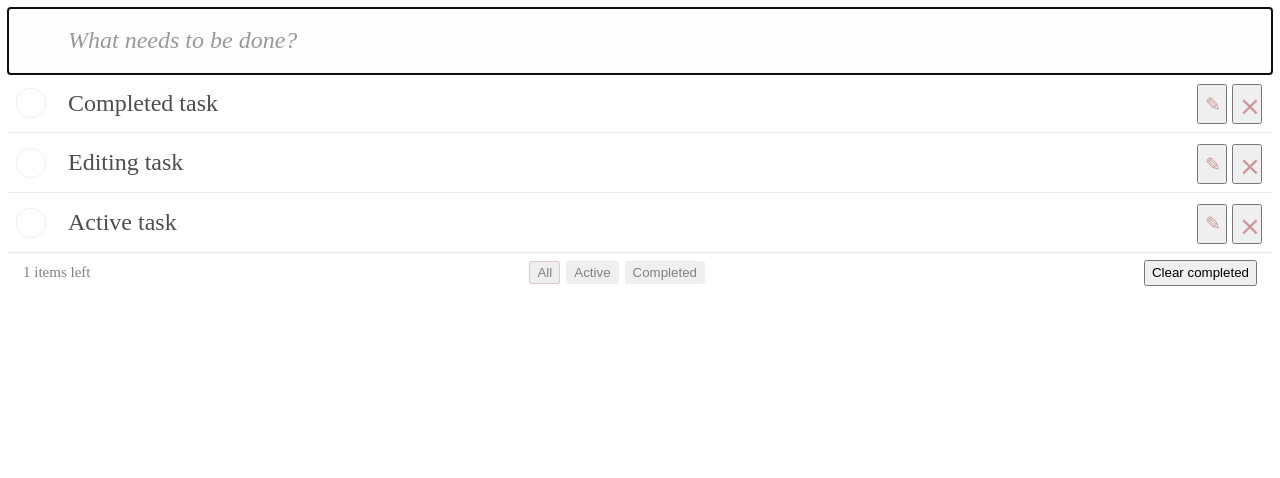
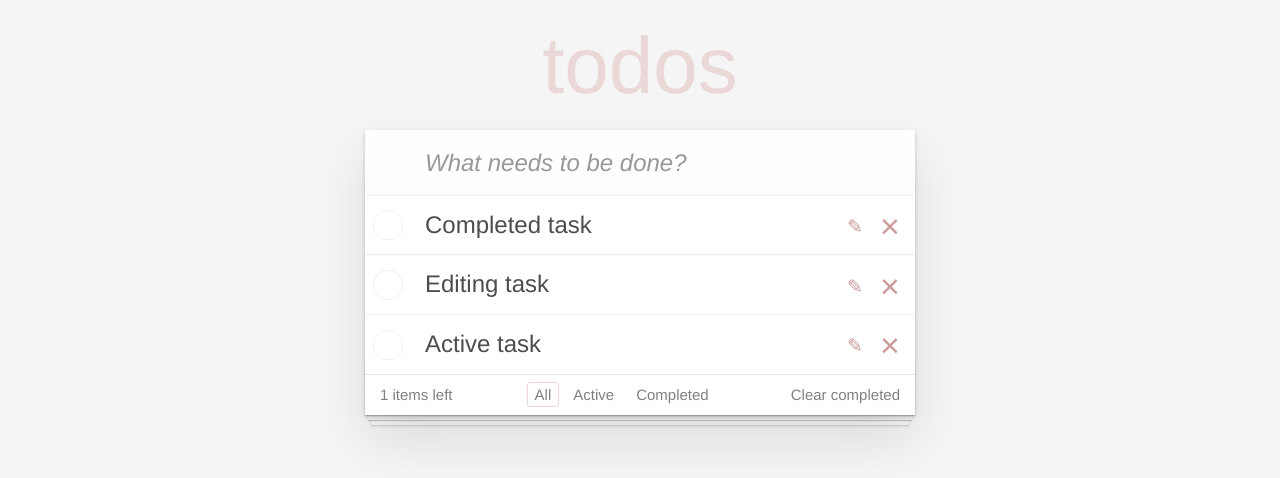
Before and after one commit to ninelamericanel/todoWithTS, a React (Create React App) app: page / in a window 1280 px wide. Shown: the top 478 px of the page. Built offline with nearby package versions, Linux system fonts and the light colour scheme.

Commit message:
added style for app component

```diff
--- a/src/components/app/style.css
+++ b/src/components/app/style.css
@@ -0,0 +1,54 @@
+html,
+body {
+    margin: 0;
+    padding: 0;
+}
+
+button {
+    margin: 0;
+    padding: 0;
+    border: 0;
+    background: none;
+    font-size: 100%;
+    vertical-align: baseline;
+    font-family: inherit;
+    font-weight: inherit;
+    color: inherit;
+    -webkit-appearance: none;
+    appearance: none;
+    -webkit-font-smoothing: antialiased;
+    -moz-osx-font-smoothing: grayscale;
+}
+
+button::-moz-focus-inner {
+    border: none;
+}
+
+body {
+    font: 14px 'Helvetica Neue', Helvetica, Arial, sans-serif;
+    line-height: 1.4em;
+    background: #f5f5f5;
+    color: #111111;
+    min-width: 230px;
+    max-width: 550px;
+    margin: 0 auto;
+    -webkit-font-smoothing: antialiased;
+    -moz-osx-font-smoothing: grayscale;
+    font-weight: 300;
+}
+
+:focus {
+    outline: 0;
+}
+
+.hidden {
+    display: none;
+}
+
+.todoapp {
+    background: #fff;
+    margin: 130px 0 40px 0;
+    position: relative;
+    box-shadow: 0 2px 4px 0 rgba(0, 0, 0, 0.2),
+    0 25px 50px 0 rgba(0, 0, 0, 0.1);
+}
```
